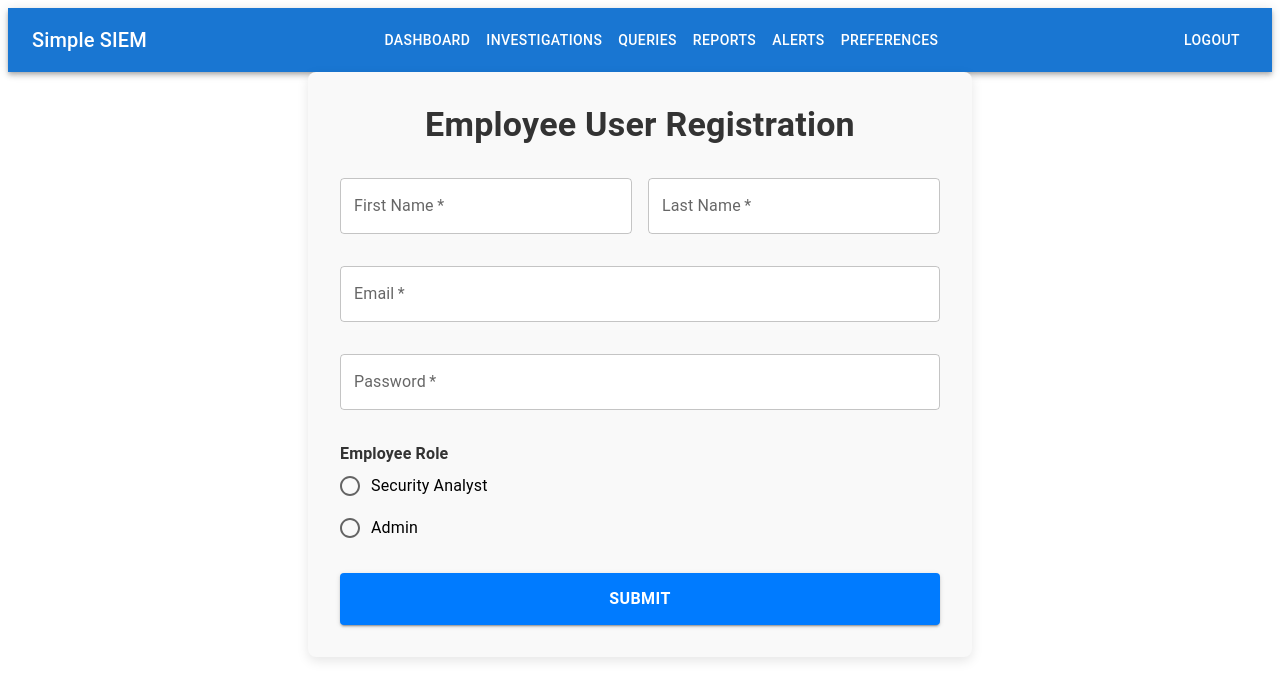
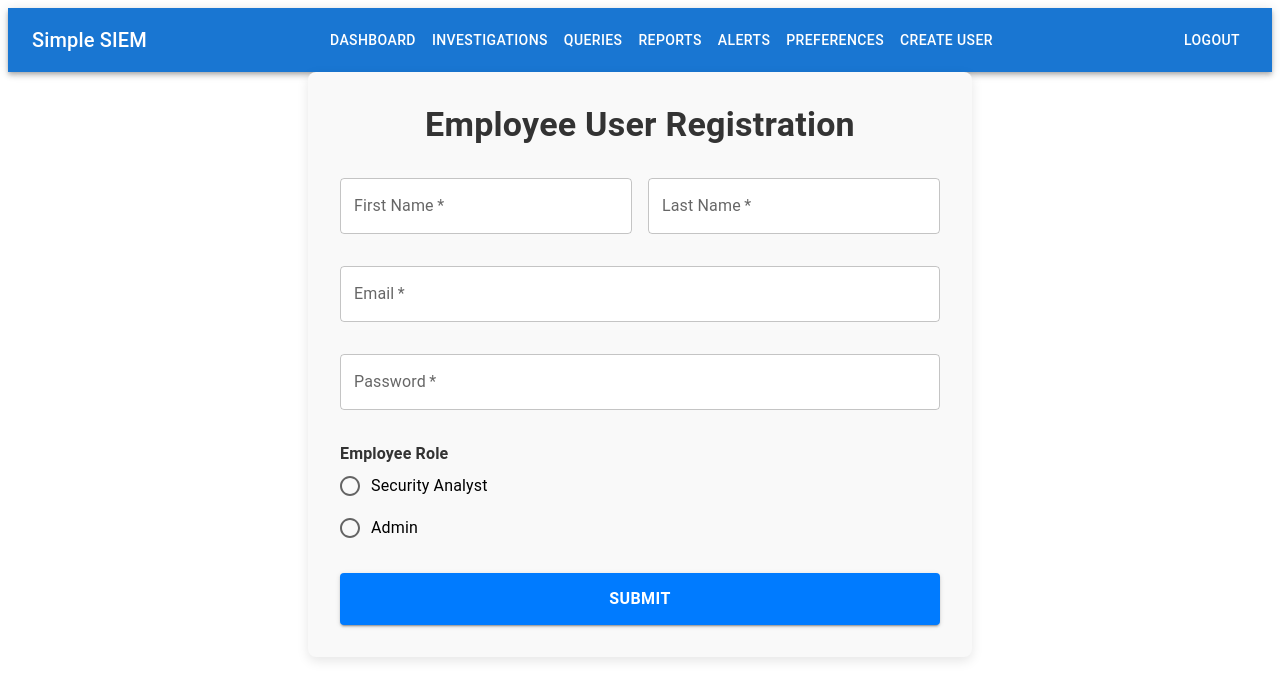
Before and after one commit to kylerobertson84/i14-ssiem, a React (Create React App) app in the folder frontend/: page /admin in a window 1280 px wide. Shown: the top 700 px of the page. Built offline with nearby package versions, Linux system fonts and the light colour scheme; no server answers.

Commit message:
added page navigation

```diff
--- a/frontend/src/components/NavBar.js
+++ b/frontend/src/components/NavBar.js
@@ -45,6 +45,9 @@ const Navbar = () => {
                   <Button color='inherit' component={Link} to='/preferences'>
                         Preferences
                   </Button>
+                  <Button color='inherit' component={Link} to='/admin'>
+                        Create User
+                  </Button>
                 </Box>
                 <Button color="inherit" onClick={handleLogout}>
                     Logout
```
